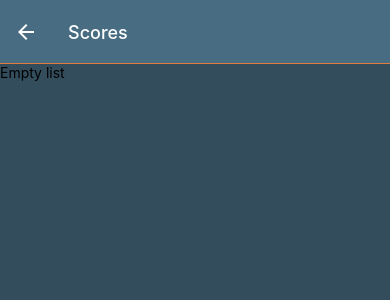
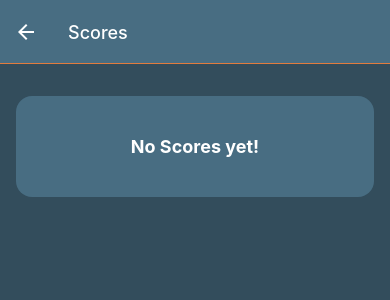
Before and after one commit to agestaun/meteor, a React Native app: screen /Scores in a window 390 px wide. Shown: the top 300 px of the page. Built offline with nearby package versions, Linux system fonts and the light colour scheme.

Commit message:
ScoresScreen.tsx displaying the scores persisted in a list.

```diff
--- a/src/screens/ScoresScreen.tsx
+++ b/src/screens/ScoresScreen.tsx
@@ -1,15 +1,84 @@
 import React from "react";
-import { FlatList, Text } from "react-native";
+import {
+  FlatList,
+  ListRenderItemInfo,
+  SafeAreaView,
+  StyleSheet,
+  Text,
+} from "react-native";
+import { fonts, radius, spacing } from "../../styles/Base";
+import Colors from "../../styles/Colors";
+import EndoCard from "../components/EndoCard";
+import EndoSpaceDivider from "../components/EndoSpaceDivider";
+import EndoTextCaption from "../components/EndoTextCaption";
+import { ScoreInstance } from "../models/Score";
+import ScoreStore from "../models/ScoreStore";
+import { timestampToSecondsAndMillis } from "../utils/DateUtils";
 
 const ScoresScreen = () => {
+  const emptyView = () => (
+    <EndoCard style={styles.noScoresContainer}>
+      <EndoTextCaption>No Scores yet!</EndoTextCaption>
+    </EndoCard>
+  );
+
+  const renderItem = ({ item, index }: ListRenderItemInfo<ScoreInstance>) => {
+    const formattedTime = timestampToSecondsAndMillis(item.time);
+    const backgroundColor = index ? Colors.dark.surface : Colors.dark.accent;
+    const title = index ? "Time" : "Best time";
+    return (
+      <EndoCard style={[styles.itemCard, { backgroundColor }]}>
+        <EndoTextCaption left style={styles.text}>
+          {title}
+        </EndoTextCaption>
+        <Text style={styles.text}>{`${formattedTime} seconds`}</Text>
+      </EndoCard>
+    );
+  };
+
+  const renderRowSeparator = () => (
+    <EndoSpaceDivider insets={{ bottom: spacing.sm }} />
+  );
+
+  const renderHeaderSeparator = () => (
+    <EndoSpaceDivider insets={{ bottom: spacing.md }} />
+  );
+
   return (
-    <FlatList
-      contentInsetAdjustmentBehavior="automatic"
-      ListEmptyComponent={<Text>Empty list</Text>}
-      data={null}
-      renderItem={null}
-    />
+    <SafeAreaView style={styles.container}>
+      <FlatList
+        ListEmptyComponent={emptyView()}
+        ListHeaderComponent={renderHeaderSeparator}
+        ItemSeparatorComponent={renderRowSeparator}
+        data={ScoreStore.scores}
+        keyExtractor={(item, index) => index.toString()}
+        renderItem={renderItem}
+      />
+    </SafeAreaView>
   );
 };
 
+const styles = StyleSheet.create({
+  container: {
+    flex: 1,
+  },
+  itemCard: {
+    gap: spacing.sm,
+    padding: spacing.md,
+    marginHorizontal: spacing.md,
+  },
+  noScoresContainer: {
+    alignItems: "center",
+    justifyContent: "center",
+    borderRadius: radius.lg,
+    paddingVertical: spacing.xxl,
+    margin: spacing.md,
+    backgroundColor: Colors.dark.surface,
+  },
+  text: {
+    fontSize: fonts.size.lg,
+    color: Colors.dark.text,
+  },
+});
+
 export default ScoresScreen;
```
